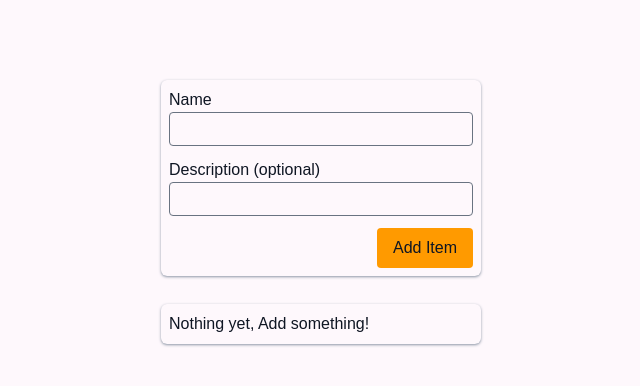
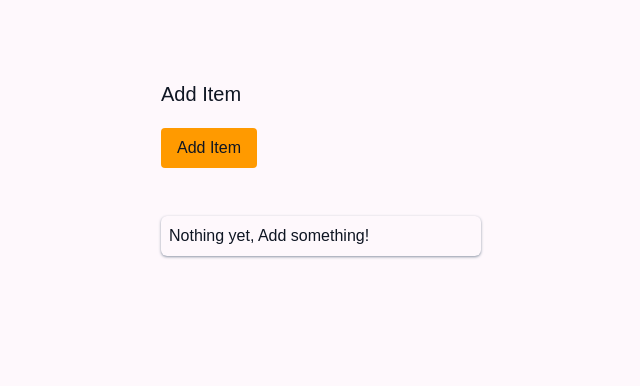
Before and after one commit to Tauromachian/buying-list, a Next.js app: page / in a window 1280 px wide. Shown: the top 386 px of the page, without its empty margins (319-959 px from the left). Built offline with nearby package versions, Linux system fonts and the light colour scheme; what iconify-icon would draw is missing.

Commit message:
Use dialog for form

```diff
--- a/app/page.tsx
+++ b/app/page.tsx
@@ -6,6 +6,7 @@ import { Button } from "@/components/Button";
 import { InputText } from "@/components/InputText";
 import { Card } from "@/components/Card";
 import { Checkbox } from "@/components/Checkbox";
+import { Dialog } from "@/components/Dialog";
 
 type Item = {
   id: string;
@@ -19,6 +20,8 @@ export default function Home() {
   const [name, setName] = useState<string>("");
   const [description, setDescription] = useState<string>("");
 
+  const [isDialogOpen, setIsDialogOpen] = useState<boolean>(false);
+
   const [activeItems, setActiveItems] = useState<string[]>([]);
 
   function addItem(event: React.SubmitEvent) {
@@ -28,8 +31,14 @@ export default function Home() {
   }
 
   return (
-    <div className="w-80 mx-auto">
-      <Card className="mt-20">
+    <div className="w-80 mx-auto mt-20">
+      <h1 className="mb-5 text-xl">Add Item</h1>
+      <Button className="ml-auto mb-5" onClick={() => setIsDialogOpen(true)}>
+        Add Item
+      </Button>
+
+      <Dialog open={isDialogOpen} onClose={setIsDialogOpen}>
+        <Card>
           <form onSubmit={addItem} className="flex flex-col gap-3">
             <InputText label="Name" value={name} setValue={setName}></InputText>
             <InputText
@@ -37,10 +46,10 @@ export default function Home() {
               value={description}
               setValue={setDescription}
             ></InputText>
-
-          <Button className="ml-auto">Add Item</Button>
           </form>
         </Card>
+      </Dialog>
+
       <Card className="mt-7 flex flex-col gap-4">
         {items.length ? (
           items.map((item: Item) => (
```
Lines whose indentation alone changed are shown as unchanged.
